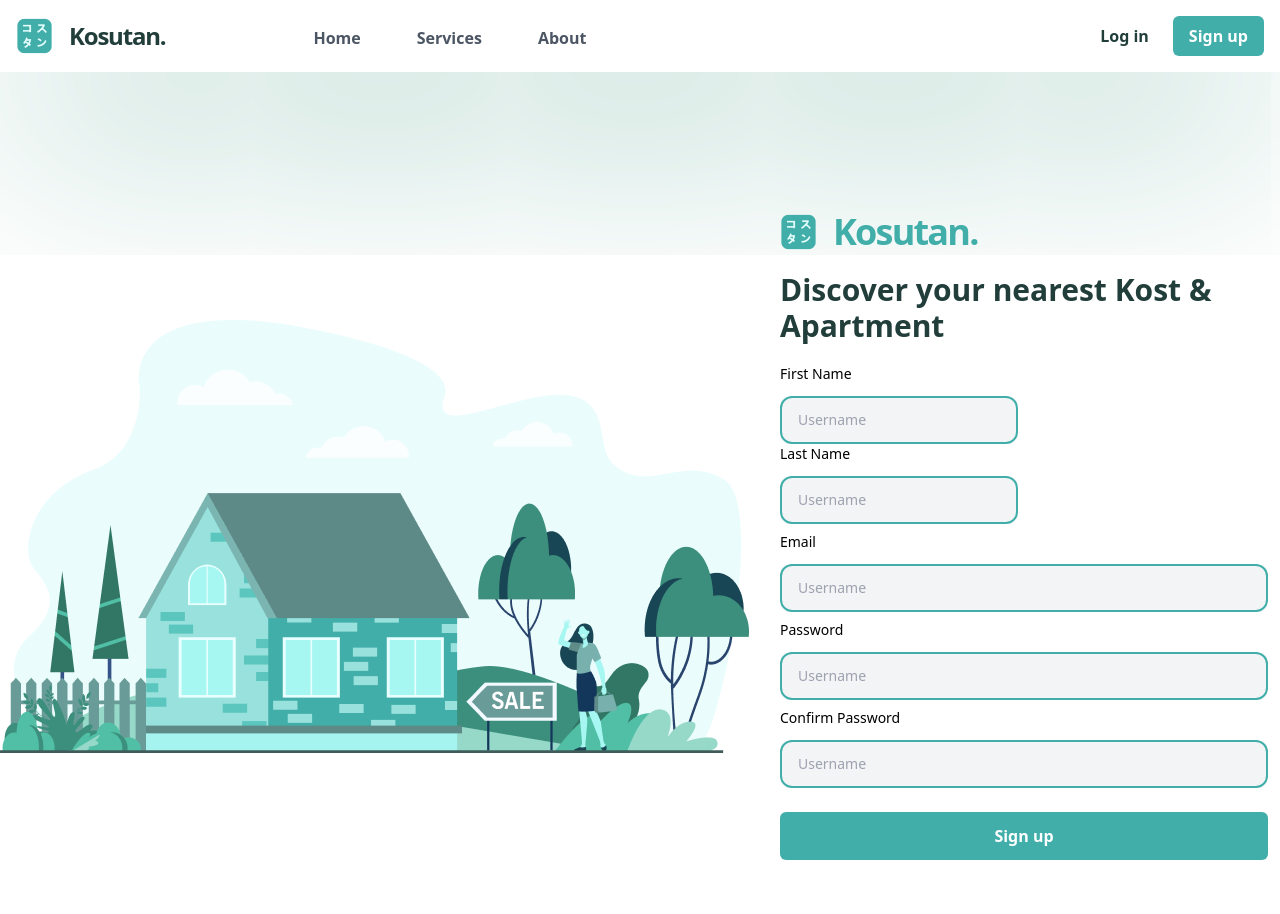
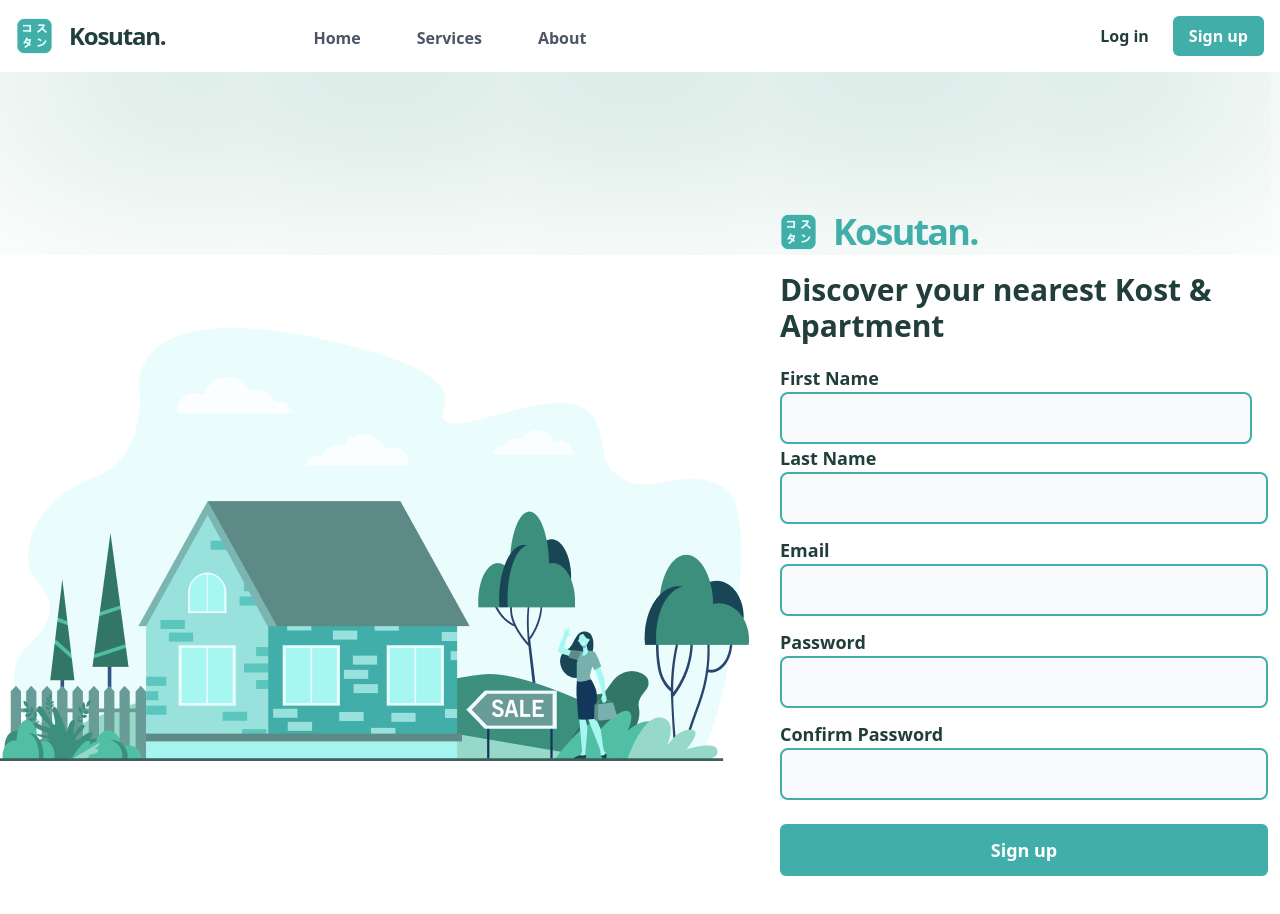
Before and after one commit to rifqi-luthfi/rpl-kosutan, a React (Create React App) app in the folder client/: page /register in a window 1280 px wide. Shown: the top 914 px of the page. Built offline with nearby package versions, Linux system fonts and the light colour scheme.

Commit message:
Edit Login, Register

```diff
--- a/client/src/page/Login.js
+++ b/client/src/page/Login.js
@@ -11,12 +11,12 @@ const Login = () => {
                 <h1 className="font-medium text-2xl mt-3 text-center">Login</h1>
                 <form action="" className="mt-6">
                     <div className="my-5 text-sm">
-                        <label for="username" className="block text-black">Username</label>
-                        <input type="text" autofocus id="username" className="rounded-sm px-4 py-3 mt-3 focus:outline-none bg-gray-100 w-full border-green border-2 rounded-xl" placeholder="Username" />
+                        <label for="username" className="block -mb-3 text-lg text-green-dark font-semibold  text-left">Username</label>
+                        <input type="text" autofocus id="username" className="rounded-lg px-4 py-3 mt-3 focus:outline-none bg-gray-50 w-full border-green border-2"/>
                     </div>
                     <div className="my-5 text-sm">
-                        <label for="password" className="block text-black">Password</label>
-                        <input type="password" id="password" className="rounded-sm px-4 py-3 mt-3 focus:outline-none bg-gray-100 w-full border-green border-2 rounded-xl" placeholder="Password" />
+                        <label for="password" className="block -mb-3 text-lg text-green-dark font-semibold  text-left">Password</label>
+                        <input type="password" id="password" className="rounded-lg px-4 py-3 mt-3 focus:outline-none bg-gray-50 w-full border-green border-2"/>
                         <div className="flex justify-end mt-2 text-xs text-gray-600">
                             <a href="../../pages/auth/forget_password.html hover:text-black">Forget Password?</a>
                         </div>
--- a/client/src/page/Register.js
+++ b/client/src/page/Register.js
@@ -22,30 +22,30 @@ const Register = () => {
                         Discover your nearest Kost & Apartment
                     </h1>
                     <div className='flex-col flex-wrap'>
-                        <div className='flex flex-wrap mt-5 '>
-                            <div className="mr-5 text-sm">
-                                <label for="first-name" className="block text-black">First Name</label>
-                                <input type="text" autofocus id="first-name" className="rounded-sm px-4 py-3 mt-3 focus:outline-none bg-gray-100 w-full border-green border-2 rounded-xl" placeholder="Username" />
+                        <div className='flex flex-wrap sm:flex-row lg:flex-row justify-between mt-5'>
+                            <div className="flex-auto  sm:mr-4 md:mr-4 lg:mr-0 xl:mr-4">
+                                <label for="first-name" className="block -mb-3 text-lg text-green-dark font-semibold  text-left">First Name</label>
+                                <input type="text" autofocus id="first-name" className="rounded-lg px-4 py-3 mt-3 focus:outline-none bg-gray-50 w-full border-green border-2" />
                             </div>
-                            <div className="text-sm">
-                                <label for="last-name" className="block text-black">Last Name</label>
-                                <input type="text" autofocus id="last-name" className="rounded-sm px-4 py-3 mt-3 focus:outline-none bg-gray-100 w-full border-green border-2 rounded-xl" placeholder="Username" />
+                            <div className="flex-auto font-semibold mt-3 xs:mt-0 sm:mt-0 md:mt-0 lg:mt-0">
+                                <label for="last-name" className="block -mb-3 text-lg text-green-dark text-left">Last Name</label>
+                                <input type="text" autofocus id="last-name" className="rounded-lg px-4 py-3 mt-3 focus:outline-none bg-gray-50 w-full border-green border-2"  />
                             </div>
                         </div>
-                        <div className="mt-2 text-sm">
-                            <label for="email" className="block text-black">Email</label>
-                            <input type="email" autofocus id="email" className="rounded-sm px-4 py-3 mt-3 focus:outline-none bg-gray-100 w-full border-green border-2 rounded-xl" placeholder="Username" />
+                        <div className="mt-3 font-semibold">
+                            <label for="email" className="block -mb-3 text-lg text-green-dark text-left">Email</label>
+                            <input type="email" autofocus id="email" className="rounded-lg px-4 py-3 mt-3 focus:outline-none bg-gray-50 w-full border-green border-2" />
                         </div>
-                        <div className="mt-2 text-sm">
-                            <label for="password" className="block text-black">Password</label>
-                            <input type="password" autofocus id="password" className="rounded-sm px-4 py-3 mt-3 focus:outline-none bg-gray-100 w-full border-green border-2 rounded-xl" placeholder="Username" />
+                        <div className="mt-3 font-semibold">
+                            <label for="password" className="block -mb-3 text-lg text-green-dark text-left">Password</label>
+                            <input type="password" autofocus id="password" className="rounded-lg px-4 py-3 mt-3 focus:outline-none bg-gray-50 w-full border-green border-2" />
                         </div>
-                        <div className="mt-2 text-sm">
-                            <label for="confirm-password" className="block text-black">Confirm Password</label>
-                            <input type="password" autofocus id="confirm-password" className="rounded-sm px-4 py-3 mt-3 focus:outline-none bg-gray-100 w-full border-green border-2 rounded-xl" placeholder="Username" />
+                        <div className="mt-3 font-semibold">
+                            <label for="confirm-password" className="block -mb-3 text-lg text-green-dark text-left">Confirm Password</label>
+                            <input type="password" autofocus id="confirm-password" className="rounded-lg px-4 py-3 mt-3 focus:outline-none bg-gray-50 w-full border-green border-2"/>
                         </div>
                     </div>
-                    <div className="flex mt-6 flex-col md:flex-row">
+                    <div className="flex mt-6 flex-col md:flex-row text-lg">
                     <Button type="primary" size="lg">Sign up</Button>
                     </div>
                 </div>
--- a/client/tailwind.config.js
+++ b/client/tailwind.config.js
@@ -5,6 +5,12 @@ module.exports = {
   purge: ['./src/**/*.{js,jsx,ts,tsx}', './public/index.html'],
   darkMode: false, // or 'media' or 'class'
   theme: {
+    container: {
+      center: true,
+      // screens: {
+      //   xs: "540px",
+      // },
+    },
     colors: {
       green: {
         dark: '#213E3B',
```
